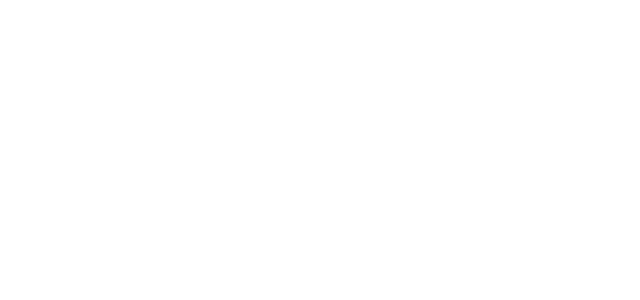
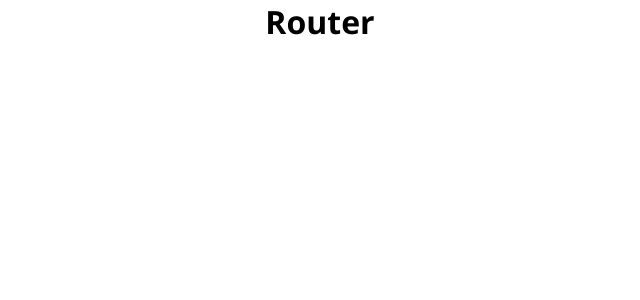
Before and after one commit to Andrei29SE/React-routing-project, a React (Create React App) app: page / in a window 1280 px wide. Shown: the top 300 px of the page, without its empty margins (320-960 px from the left). Built offline with nearby package versions, Linux system fonts and the light colour scheme.

Commit message:
2 - made Brouser Router "div"

```diff
--- a/package.json
+++ b/package.json
@@ -9,6 +9,7 @@
     "react": "^18.3.1",
     "react-dom": "^18.3.1",
     "react-router": "^6.26.2",
+    "react-router-dom": "^6.26.2",
     "react-scripts": "5.0.1",
     "web-vitals": "^2.1.4"
   },
--- a/src/App.js
+++ b/src/App.js
@@ -1,11 +1,18 @@
-import './App.css';
+import './App.css'
+import { BrowserRouter, Route, Routes } from 'react-router-dom'
 
 function App() {
   return (
-    <div className="App">
-
-    </div>
-  );
+    <BrowserRouter>
+      <div className='App'>
+        <Routes>
+          <Route
+            path='/'
+            element={<h1>Router</h1>}></Route>
+        </Routes>
+      </div>
+    </BrowserRouter>
+  )
 }
 
-export default App;
+export default App
--- a/src/index.css
+++ b/src/index.css
@@ -4,8 +4,6 @@
 }
 
 body {
-
-  font-family: 'Segoe UI', 'Roboto', 'Oxygen',
-    'Ubuntu', 'Cantarell', 'Fira Sans', 'Droid Sans', 'Helvetica Neue',
-    sans-serif;
+  font-family: 'Segoe UI', 'Roboto', 'Oxygen', 'Ubuntu', 'Cantarell',
+    'Fira Sans', 'Droid Sans', 'Helvetica Neue', sans-serif;
 }
```
Also changed, not shown: src/index.js (+6 -9 lines), 1 other file (tests, documents, lock files or other folders).
